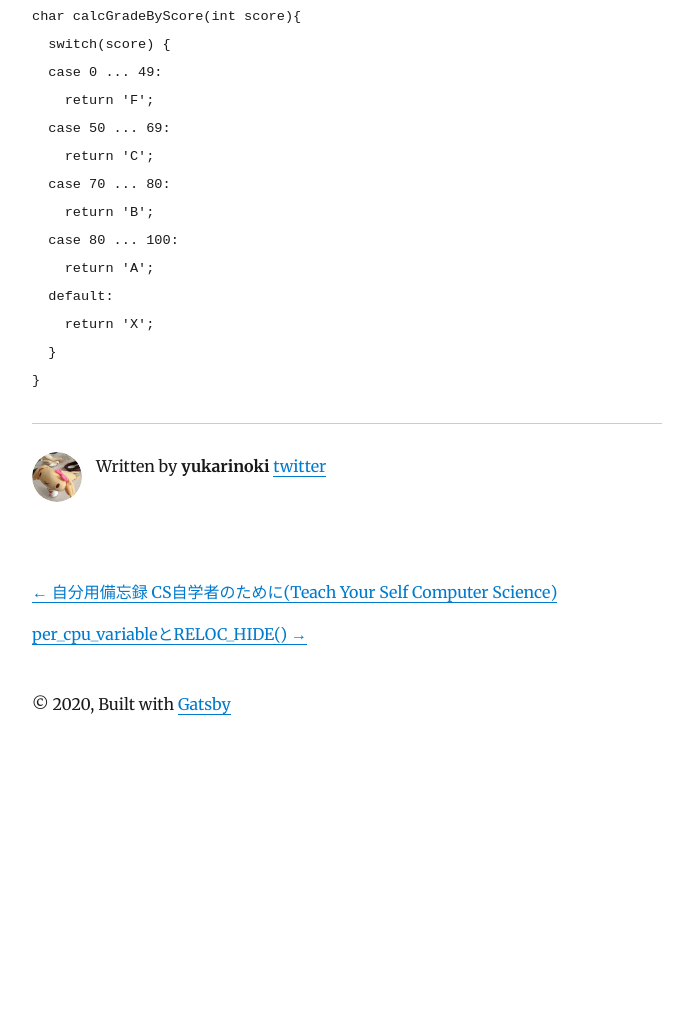
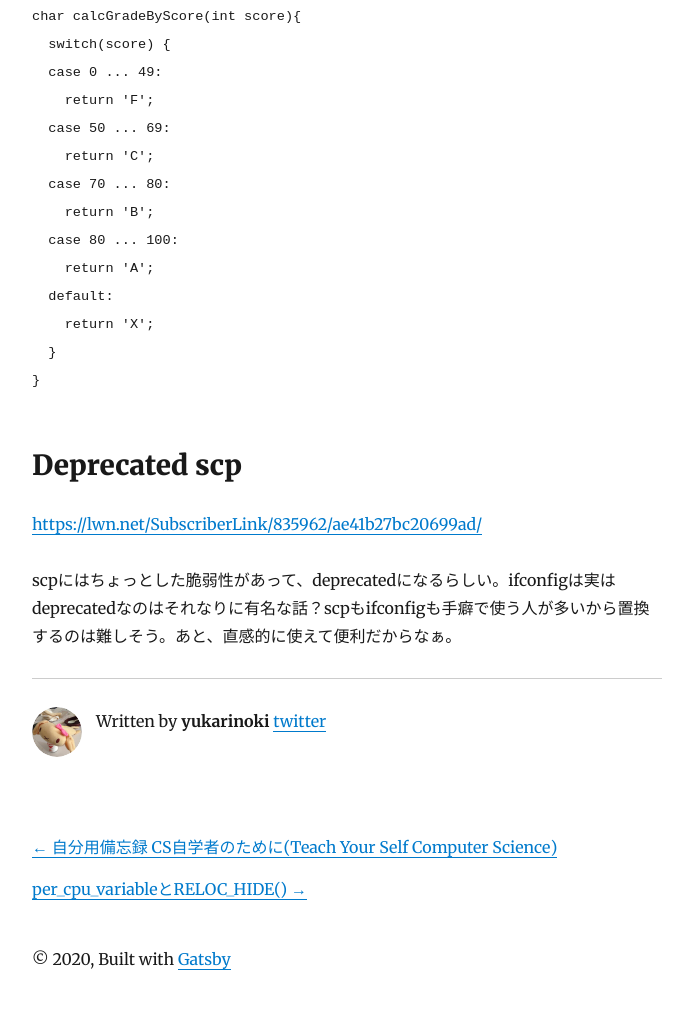
Before and after one commit to yukarinoki/blog, a Gatsby site: page /readings_Nov20/ in a window 1280 px wide. Shown: the part 1202-2211 px from the top of the page, without its empty margins (293-973 px from the left). Before the commit the page ends 1962 px from the top, so only its background shows below. Built offline with nearby package versions, Linux system fonts and the light colour scheme; Gatsby itself is replaced by a stand-in of ours; some packages are replaced by stand-ins of ours; code samples lack their colours.

Commit message:
Update index.md

````diff
--- a/content/blog/readings_Nov20/index.md
+++ b/content/blog/readings_Nov20/index.md
@@ -39,3 +39,8 @@ char calcGradeByScore(int score){
   }
 }
 ```
+
+## Deprecated scp
+https://lwn.net/SubscriberLink/835962/ae41b27bc20699ad/
+
+scpにはちょっとした脆弱性があって、deprecatedになるらしい。ifconfigは実はdeprecatedなのはそれなりに有名な話？scpもifconfigも手癖で使う人が多いから置換するのは難しそう。あと、直感的に使えて便利だからなぁ。
````
